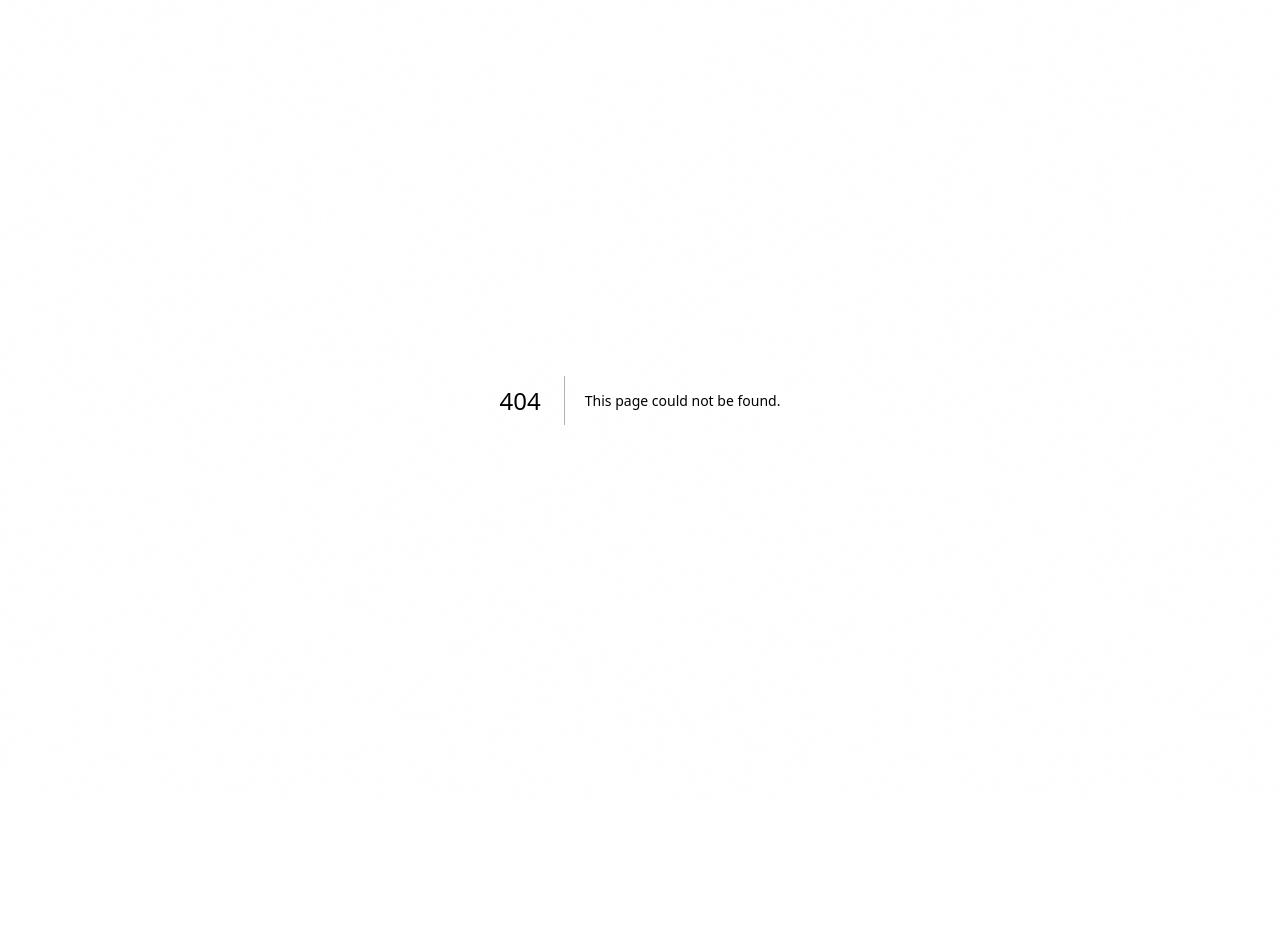
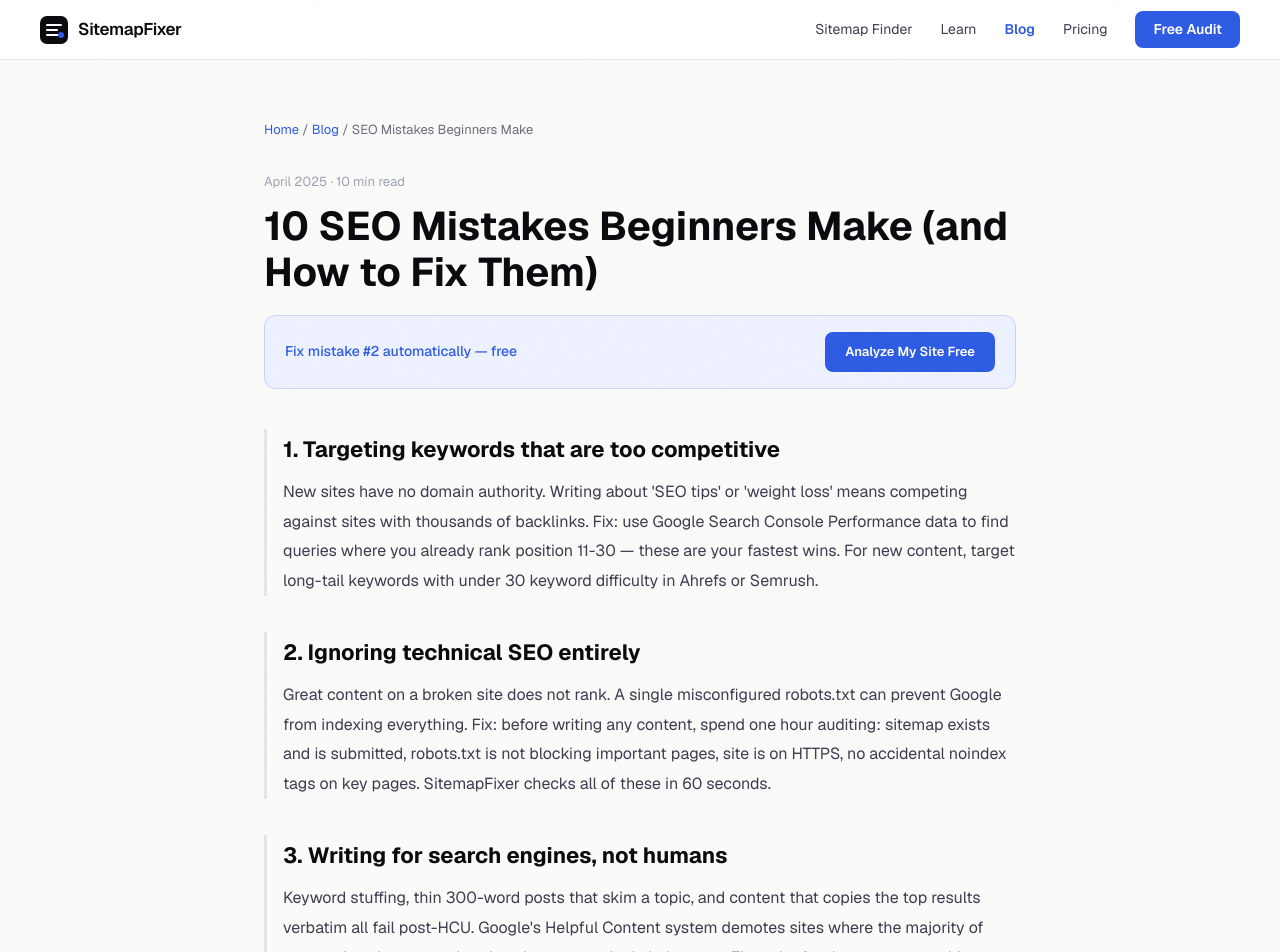
Before and after one commit to Watermelon-Coctail-Bar/sitemap-fixer, a Next.js app: page /blog/seo-mistakes-beginners in a window 1280 px wide. Before the commit this address had no page. Shown: the top 952 px of the page. Before the commit the page ends 800 px from the top, so only its background shows below. Built offline with nearby package versions, Linux system fonts and the light colour scheme.

Commit message:
Create page.tsx

```diff
--- /dev/null
+++ b/src/app/blog/seo-mistakes-beginners/page.tsx
@@ -0,0 +1,49 @@
+import type { Metadata } from 'next';
+export const metadata: Metadata = {
+  title: '10 SEO Mistakes Beginners Make (and How to Fix Them) | SitemapFixer',
+  description: "These 10 SEO mistakes are responsible for most beginner failures to rank. Here is what they are, why they hurt, and the exact fix for each one.",
+  alternates: { canonical: 'https://sitemapfixer.com/blog/seo-mistakes-beginners' },
+  openGraph: { title: '10 SEO Mistakes Beginners Make', description: 'The most common beginner SEO mistakes and how to fix each one fast.', url: 'https://sitemapfixer.com/blog/seo-mistakes-beginners', type: 'article' },
+};
+const mistakes = [
+  { n: "1", t: "Targeting keywords that are too competitive", d: "New sites have no domain authority. Writing about 'SEO tips' or 'weight loss' means competing against sites with thousands of backlinks. Fix: use Google Search Console Performance data to find queries where you already rank position 11-30 — these are your fastest wins. For new content, target long-tail keywords with under 30 keyword difficulty in Ahrefs or Semrush." },
+  { n: "2", t: "Ignoring technical SEO entirely", d: "Great content on a broken site does not rank. A single misconfigured robots.txt can prevent Google from indexing everything. Fix: before writing any content, spend one hour auditing: sitemap exists and is submitted, robots.txt is not blocking important pages, site is on HTTPS, no accidental noindex tags on key pages. SitemapFixer checks all of these in 60 seconds." },
+  { n: "3", t: "Writing for search engines, not humans", d: "Keyword stuffing, thin 300-word posts that skim a topic, and content that copies the top results verbatim all fail post-HCU. Google's Helpful Content system demotes sites where the majority of content is written to rank rather than to genuinely help users. Fix: write for the person searching, not for the algorithm. Ask: does this actually answer the question better than what's already ranking?" },
+  { n: "4", t: "Neglecting meta titles and descriptions", d: "Auto-generated titles like 'Home | Website' and blank meta descriptions get low click-through rates even when you rank. Fix: write a unique, keyword-containing title under 60 characters and a compelling description under 155 characters for every important page. This is free traffic you are leaving on the table." },
+  { n: "5", t: "Publishing and forgetting", d: "SEO is not set-and-forget. Content decays as statistics go stale, competitors publish better content, and algorithms update. Fix: review your top 10 pages quarterly in Google Search Console. If impressions or clicks are declining, update the content: refresh examples, update data, add sections, improve the title. A fresh update plus a new lastmod date can recover a falling page within weeks." },
+  { n: "6", t: "No internal linking strategy", d: "Publishing blog posts with no links between them means Google treats each post as isolated. Authority does not flow across your site. Fix: every new post should link to at least 2-3 related existing posts, and you should update 1-2 older posts to link to the new one. This alone can lift rankings on posts that have good content but low internal authority." },
+  { n: "7", t: "Chasing backlinks before content is ready", d: "Getting links to thin, generic content is a waste. Links to genuinely useful, comprehensive resources compound over time. Fix: publish at least 10-15 strong pieces of content before actively pursuing links. Then focus link building on your best pages — original research, comprehensive guides, and comparison content attract links naturally and respond best to outreach." },
+  { n: "8", t: "Not using Google Search Console", d: "GSC is free and tells you exactly what Google sees, what is indexed, what has errors, and what keywords you rank for. Most beginners ignore it for months. Fix: add your site to Search Console the day you launch. Check the Coverage report weekly. Fix errors immediately. Use the Performance report to find keyword opportunities." },
+  { n: "9", t: "Images with no alt text", d: "Every image without alt text is a missed SEO signal and an accessibility failure. Alt text helps Google understand images and provides ranking signals for image search. Fix: add descriptive alt text to every image describing what is actually in it. Batch-update existing images using your CMS bulk editor or a site crawler export." },
+  { n: "10", t: "Expecting results in weeks", d: "New sites typically take 6-12 months to see meaningful organic traffic. This is not a failure of your strategy — it is how search engines work. Google distrusts new domains until they demonstrate consistency and quality over time. Fix: set a 12-month timeline, publish consistently, track leading indicators (impressions in GSC, indexed pages, backlinks acquired) not just traffic, and trust the compound effect." },
+];
+export default function Page() {
+  return (
+    <article style={{ maxWidth: 800, margin: '0 auto', padding: '60px 24px' }}>
+      <nav style={{ fontSize: 13, color: '#6b6b7d', marginBottom: 32 }}>
+        <a href="/" style={{ color: '#2d5be3', textDecoration: 'none' }}>Home</a>{' / '}
+        <a href="/blog" style={{ color: '#2d5be3', textDecoration: 'none' }}>Blog</a>{' / '}
+        <span>SEO Mistakes Beginners Make</span>
+      </nav>
+      <div style={{ fontSize: 13, color: '#9ca3af', marginBottom: 12 }}>April 2025 · 10 min read</div>
+      <h1 style={{ fontSize: 40, fontWeight: 700, color: '#0a0a0f', marginBottom: 20, lineHeight: 1.15 }}>10 SEO Mistakes Beginners Make (and How to Fix Them)</h1>
+      <div style={{ background: '#eef1ff', border: '1px solid rgba(45,91,227,0.2)', borderRadius: 12, padding: '16px 20px', marginBottom: 40, display: 'flex', alignItems: 'center', justifyContent: 'space-between', gap: 16 }}>
+        <span style={{ fontSize: 14, color: '#2d5be3', fontWeight: 500 }}>Fix mistake #2 automatically — free</span>
+        <a href="/" style={{ background: '#2d5be3', color: 'white', padding: '10px 20px', borderRadius: 8, textDecoration: 'none', fontWeight: 600, fontSize: 13 }}>Analyze My Site Free</a>
+      </div>
+      <div style={{ fontSize: 16, color: '#3d3d4f', lineHeight: 1.85 }}>
+        {mistakes.map(({ n, t, d }) => (
+          <div key={n} style={{ marginBottom: 36, paddingLeft: 16, borderLeft: '3px solid #e4e4ed' }}>
+            <h2 style={{ fontSize: 22, fontWeight: 700, color: '#0a0a0f', marginBottom: 8 }}>{n}. {t}</h2>
+            <p style={{ margin: 0 }}>{d}</p>
+          </div>
+        ))}
+      </div>
+      <div style={{ background: '#0a0a0f', borderRadius: 12, padding: '32px', textAlign: 'center', marginTop: 56 }}>
+        <div style={{ fontSize: 20, fontWeight: 700, color: 'white', marginBottom: 8 }}>Fix the technical mistakes automatically</div>
+        <div style={{ color: '#9999aa', marginBottom: 20, fontSize: 14 }}>Free sitemap and SEO audit in 60 seconds</div>
+        <a href="/" style={{ background: 'white', color: '#0a0a0f', padding: '14px 28px', borderRadius: 8, textDecoration: 'none', fontWeight: 700 }}>Analyze My Site Free</a>
+      </div>
+    </article>
+  );
+}
```
